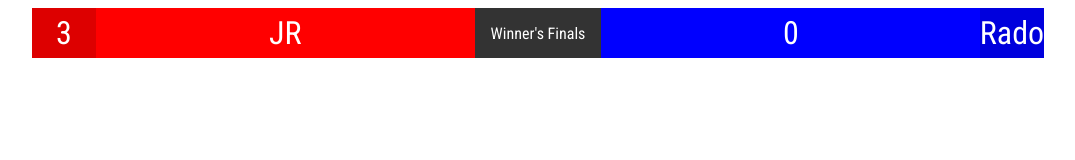
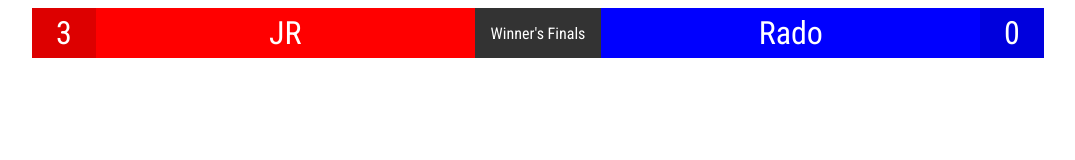
Before and after one commit to Fleury14/mum-layout, a plain HTML site: page index.html in a window 1280 px wide. Shown: the whole page, without its empty margins (102-1177 px from the left). Drawn offline with Linux system fonts and the light colour scheme.

Commit message:
Changed up name

```diff
--- a/index.html
+++ b/index.html
@@ -12,8 +12,8 @@
         <div class="p1-score">3</div>
         <div class="p1-name">JR</div>
         <div class="center-box">Winner's Finals</div>
-        <div class="p2-name">0</div>
-        <div class="p2-score">Rado</div>
+        <div class="p2-name">Rado</div>
+        <div class="p2-score">0</div>
     </div> <!--End layout container -->
     <script src="js/script.js"></script>
 </body>
```
